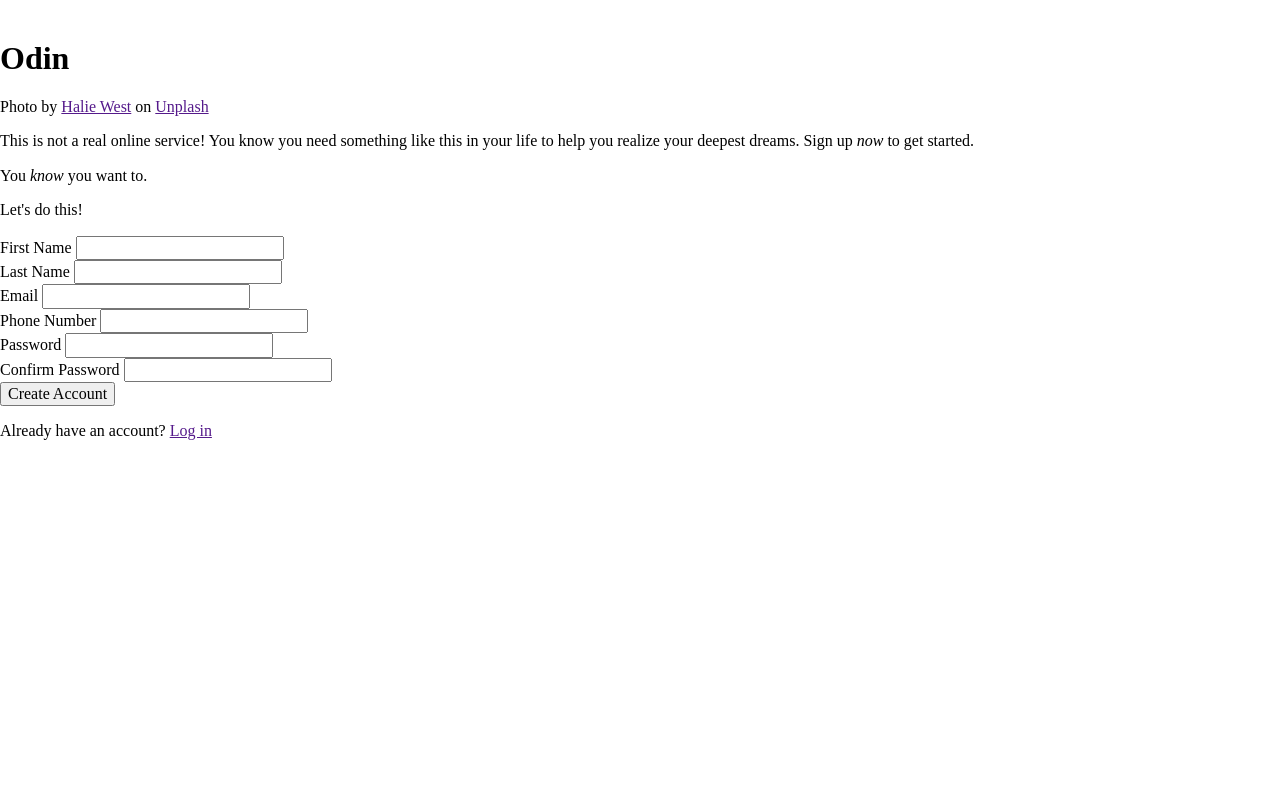
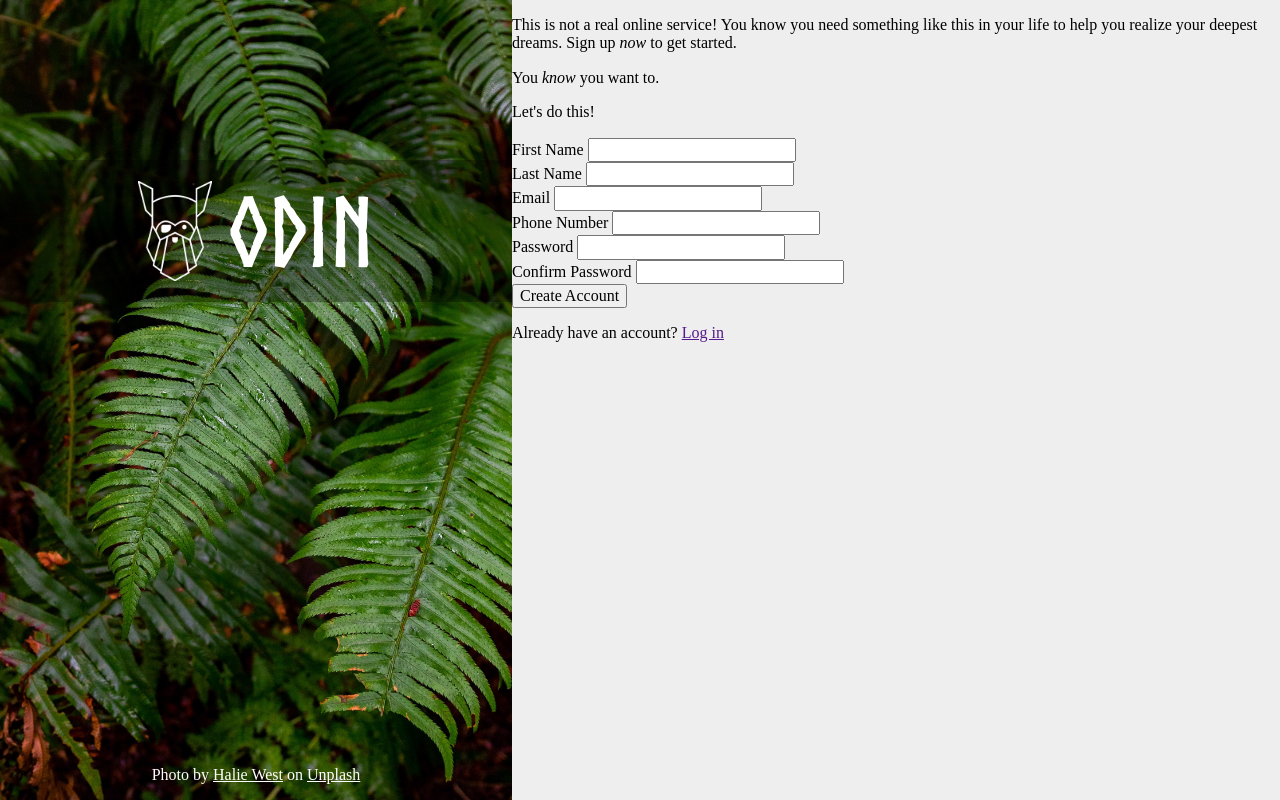
Before and after one commit to macnalley/form, a plain HTML site: page index.html in a window 1280 px wide. Drawn offline with Linux system fonts and the light colour scheme.

Commit message:
Splash image CSS.

```diff
--- a/index.html
+++ b/index.html
@@ -10,12 +10,12 @@
 <body>
     <div class="splash">
         <div class="logo-banner">
-            <img src="" alt="">
-            <h1>Odin</h1>
+            <img src="imgs/odin-lined.png" alt="Odin Project logo">
+            <p>Odin</p>
         </div>
         <p class="photo-credit">Photo by <a href="">Halie West</a> on <a href="">Unplash</a></p>
     </div>
-    <div>
+    <div class="content">
         <div>
             <p class="big-paragraph">This is not a real online service! You know you need something like this in your life to help you realize your deepest dreams. Sign up <em>now</em> to get started.</p>
             <p>You <em>know</em> you want to.</p>
--- a/stylesheets/style.css
+++ b/stylesheets/style.css
@@ -1 +1,60 @@
 @import url(normalize.css);
+
+@font-face {
+    font-family: Norse;
+    src: url("../fonts/Norse-Bold.otf");
+}
+
+body {
+    background-color: #eeeeee;
+    display: flex;
+    flex-direction: row;
+    height: 100vh;
+}
+
+.splash {
+    background-image: url("../imgs/halie-west-25xggax4bSA-unsplash.jpg");
+    background-size: cover;
+    flex-basis: 40%;
+    display: flex;
+    flex-direction: column;
+    align-items: center;
+}
+
+.content {
+    flex-basis: 60%;
+}
+
+.logo-banner {
+    width: 100%;
+    background-color: rgba(0, 0, 0, 0.3);
+    display: flex;
+    align-items: center;
+    justify-content: center;
+    gap: 1rem;
+    padding: 1rem 0rem;
+    margin-top: 20vh;
+}
+
+.logo-banner>img {
+    max-height: 100px;
+    opacity: 1;
+
+}
+
+.logo-banner>p {
+    font-family: Norse;
+    color: white;
+    opacity: 1;
+    font-size: 6rem;
+    margin: 0rem 0rem;
+}
+
+.photo-credit {
+    color: white;
+    margin-top: auto;
+}
+
+.photo-credit > a {
+    color: white;
+}
```
Also changed, not shown: fonts/Norse-Bold.otf (added), imgs/halie-west-25xggax4bSA-unsplash.jpg (added), imgs/odin-lined.png (added).
